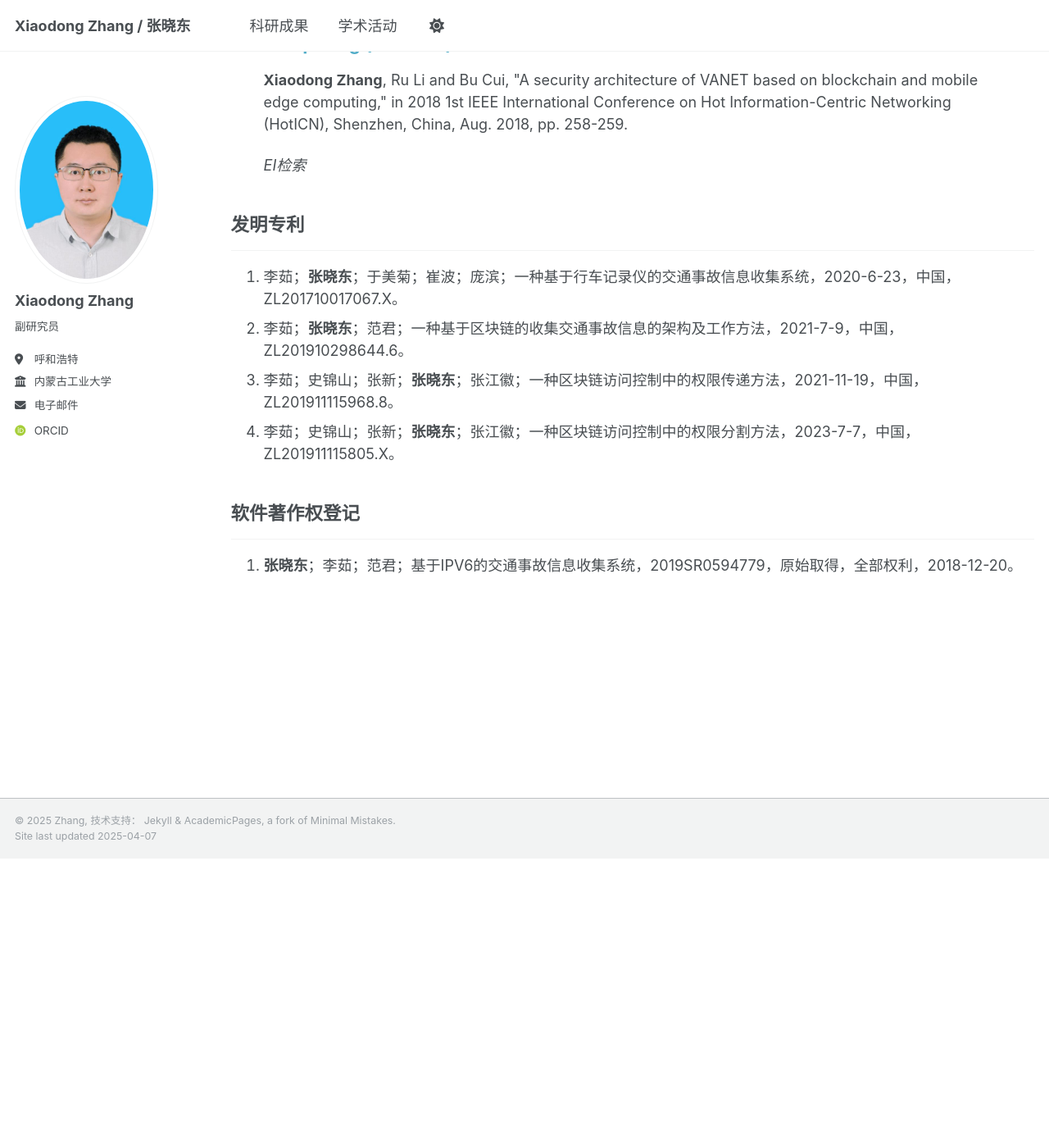
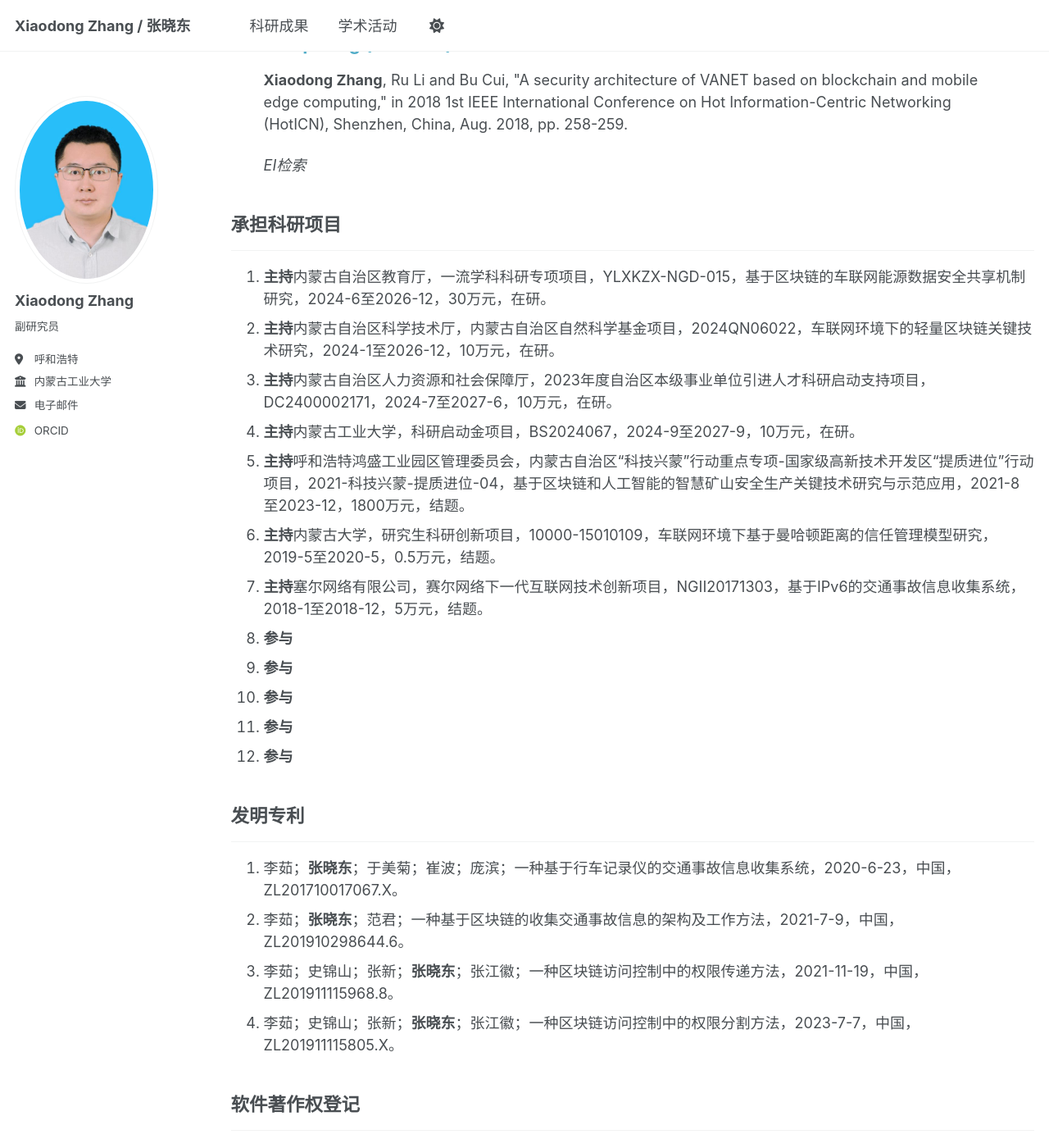
Before and after one commit to zhangxiaodong-imut/zhangxiaodong-imut.github.io, a Jekyll site: the page built from _pages/publications.html, in a window 1280 px wide and 1400 px high, scrolled down 2080 px. Shown: the whole window at 82% size. Built offline with Jekyll 4.4.1, drawn with Linux system fonts in a browser that asks for light colours; some web fonts are replaced; before the commit the page ends 3127 px from its top, so only the background shows below that.

Commit message:
Update publications.html

```diff
--- a/_pages/publications.html
+++ b/_pages/publications.html
@@ -25,6 +25,22 @@ author_profile: true
 {% endif %}
 </ol>
 
+<h2>承担科研项目</h2><hr />
+<ol>
+  <li><b>主持</b>内蒙古自治区教育厅，一流学科科研专项项目，YLXKZX-NGD-015，基于区块链的车联网能源数据安全共享机制研究，2024-6至2026-12，30万元，在研。</li>
+  <li><b>主持</b>内蒙古自治区科学技术厅，内蒙古自治区自然科学基金项目，2024QN06022，车联网环境下的轻量区块链关键技术研究，2024-1至2026-12，10万元，在研。</li>
+  <li><b>主持</b>内蒙古自治区人力资源和社会保障厅，2023年度自治区本级事业单位引进人才科研启动支持项目，DC2400002171，2024-7至2027-6，10万元，在研。</li>
+  <li><b>主持</b>内蒙古工业大学，科研启动金项目，BS2024067，2024-9至2027-9，10万元，在研。</li>
+  <li><b>主持</b>呼和浩特鸿盛工业园区管理委员会，内蒙古自治区“科技兴蒙”行动重点专项-国家级高新技术开发区“提质进位”行动项目，2021-科技兴蒙-提质进位-04，基于区块链和人工智能的智慧矿山安全生产关键技术研究与示范应用，2021-8至2023-12，1800万元，结题。</li>
+  <li><b>主持</b>内蒙古大学，研究生科研创新项目，10000-15010109，车联网环境下基于曼哈顿距离的信任管理模型研究，2019-5至2020-5，0.5万元，结题。</li>
+  <li><b>主持</b>塞尔网络有限公司，赛尔网络下一代互联网技术创新项目，NGII20171303，基于IPv6的交通事故信息收集系统，2018-1至2018-12，5万元，结题。</li>
+  <li><b>参与</b></li>
+  <li><b>参与</b></li>
+  <li><b>参与</b></li>
+  <li><b>参与</b></li>
+  <li><b>参与</b></li>
+</ol>
+
 <h2>发明专利</h2><hr />
 <ol>
   <li>李茹；<b>张晓东</b>；于美菊；崔波；庞滨；一种基于行车记录仪的交通事故信息收集系统，2020-6-23，中国，ZL201710017067.X。</li>
```
